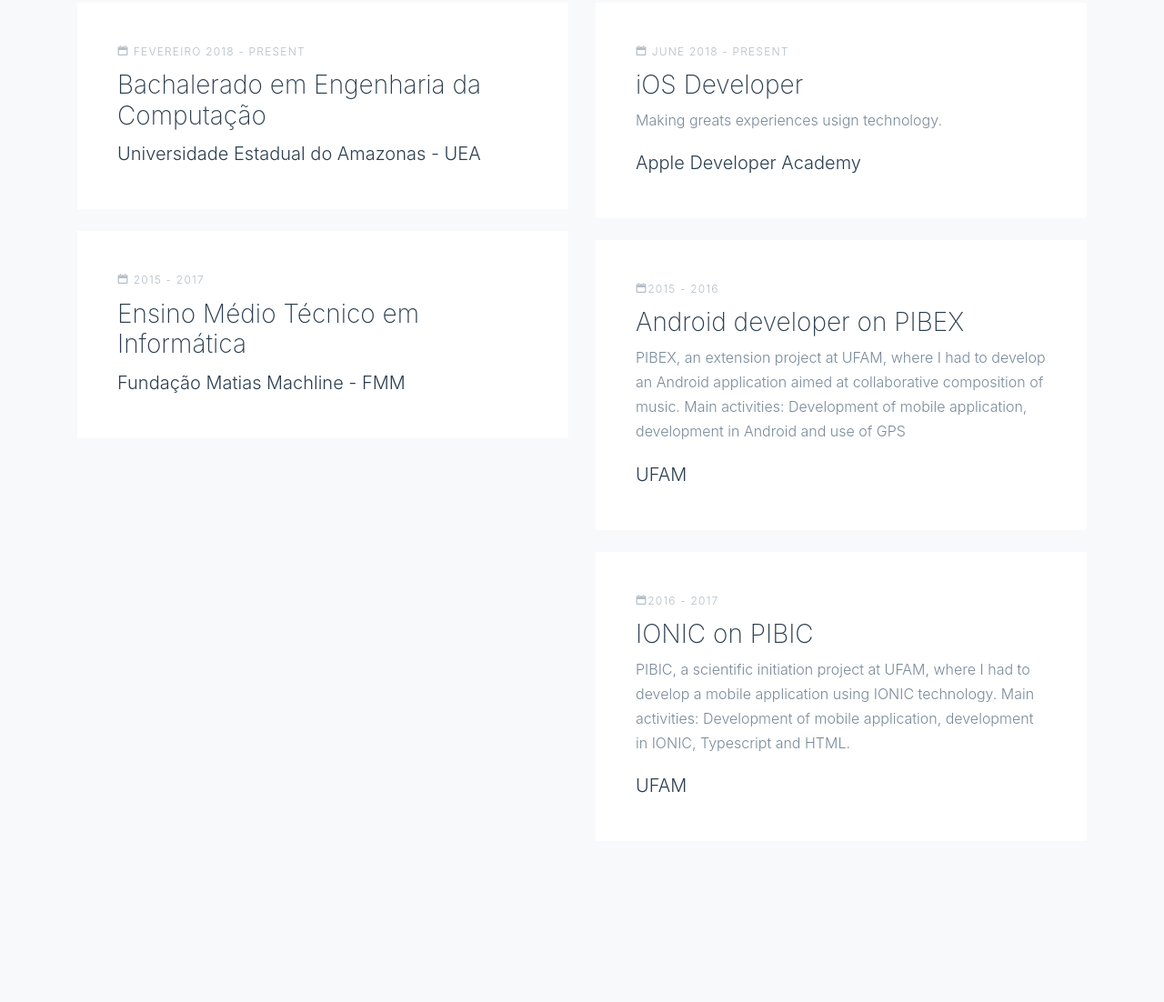
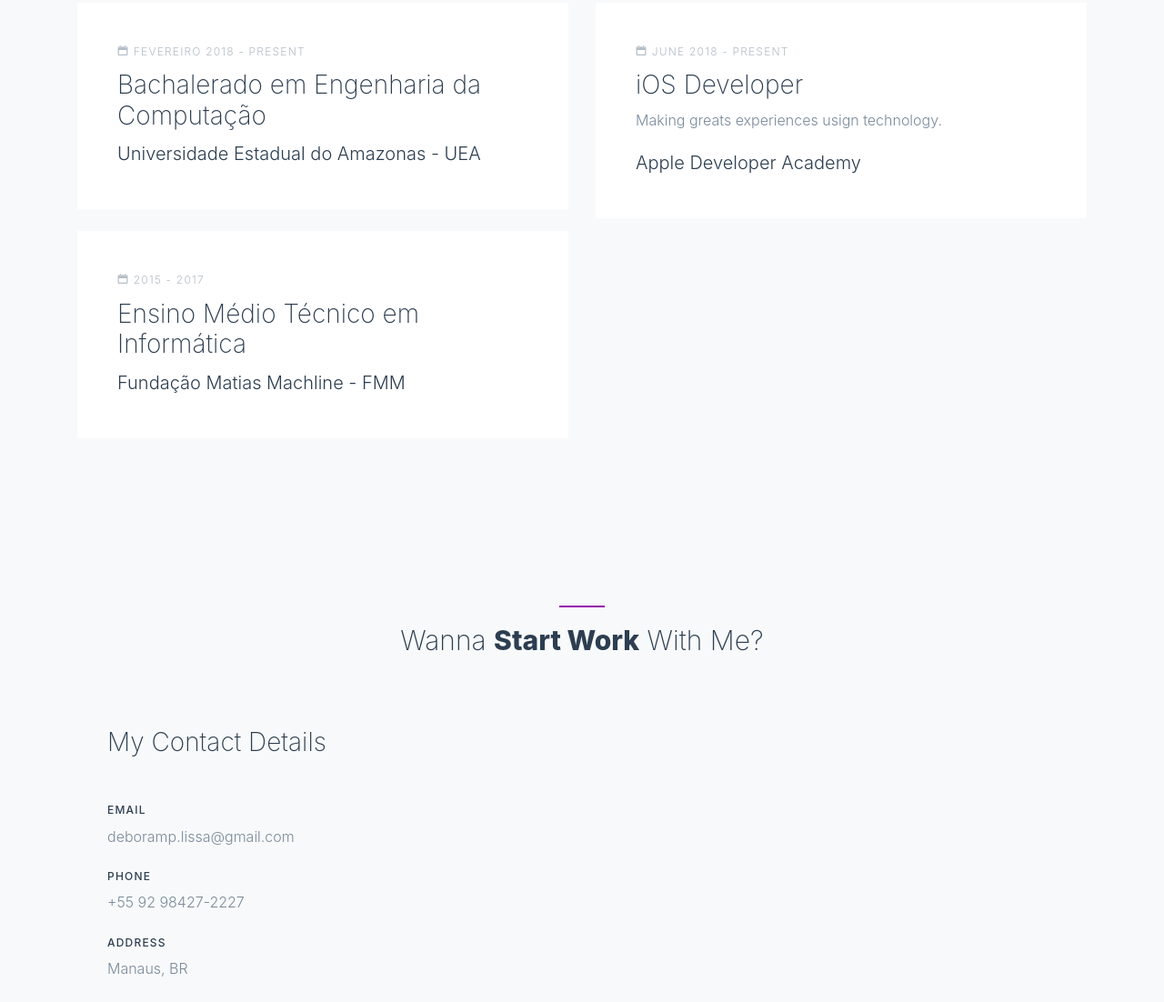
Before and after one commit to deboramorae/deboramorae.github.io, a plain HTML site: page index.html in a window 1280 px wide. Shown: the part 3363-4465 px from the top of the page at 91% size. Drawn offline with nearby package versions, Linux system fonts and the light colour scheme; some packages are replaced by stand-ins of ours; no server answers; files whose address does not match are found by name.

Commit message:
Retirando outras experiencias

```diff
--- a/index.html
+++ b/index.html
@@ -224,21 +224,6 @@
               <span class="school">Apple Developer Academy</span>
             </div>
 
-            <div class="resume-item mb-4">
-              <span class="date"><span class="icon-calendar"></span>2015 - 2016</span>
-              <h3>Android developer on PIBEX</h3>
-              <p>PIBEX, an extension project at UFAM, where I had to develop an Android application aimed at collaborative composition of music.
-                Main activities: Development of mobile application, development in Android and use of GPS</p>
-              <span class="school">UFAM</span>
-            </div>
-
-            <div class="resume-item mb-4">
-              <span class="date"><span class="icon-calendar"></span>2016 - 2017</span>
-              <h3>IONIC on PIBIC</h3>
-              <p>PIBIC, a scientific initiation project at UFAM, where I had to develop a mobile application using IONIC technology.
-                Main activities: Development of mobile application, development in IONIC, Typescript and HTML.</p>
-              <span class="school">UFAM</span>
-            </div>
 
           </div>
         </div>
```
